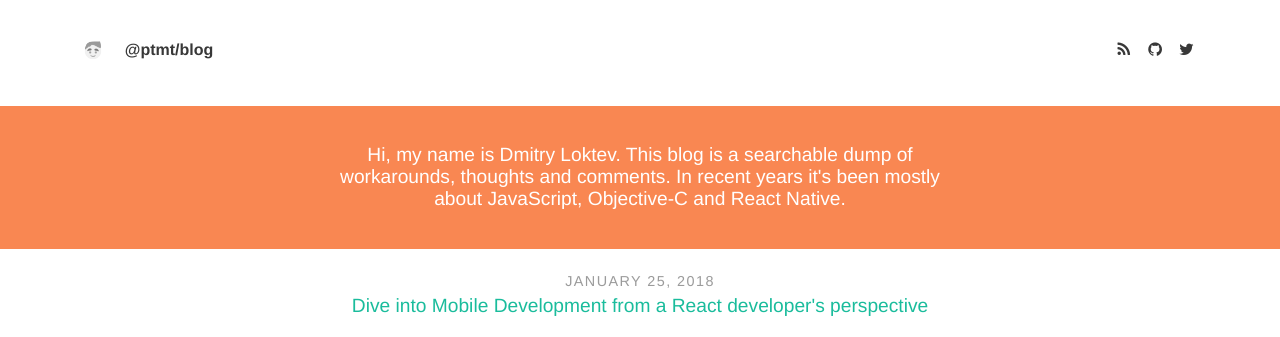
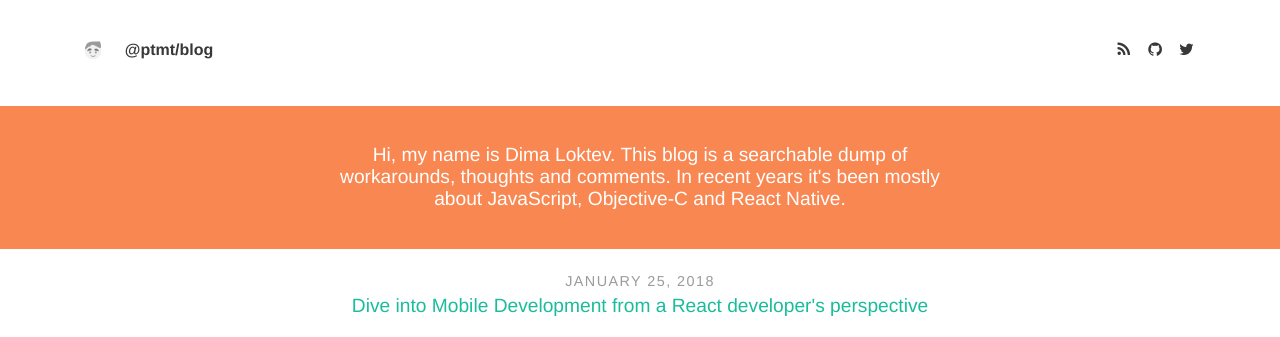
Before and after one commit to ptmt/ptmt.github.com, a Jekyll site: the page built from index.html, in a window 1280 px wide. Shown: the top 337 px of the page. Built offline with Jekyll 4.4.1, drawn with Linux system fonts in a browser that asks for light colours; nearby versions of some CDN libraries; some web fonts are replaced.

Commit message:
Update config

```diff
--- a/_config.yml
+++ b/_config.yml
@@ -9,7 +9,7 @@
 gravatar: # email md5 hash
 description: "Javascript, Objective-C, React, React Native" # used by search engines
 
-header_text: Hi, my name is Dmitry Loktev. This blog is a searchable dump of workarounds, thoughts and comments. In recent years it's been mostly about JavaScript, Objective-C and React Native.
+header_text: Hi, my name is Dima Loktev. This blog is a searchable dump of workarounds, thoughts and comments. In recent years it's been mostly about JavaScript, Objective-C and React Native.
 footer_text: >
  <p>Any feedback and edits are higly appreciated <a href="https://github.com/ptmt/ptmt.github.com">https://github.com/ptmt/ptmt.github.com</a></p>
  Powered by <a href="http://jekyllrb.com">Jekyll</a> and custom <a href="https://rohanchandra.github.io/project/type.html">Type Theme</a>
```
